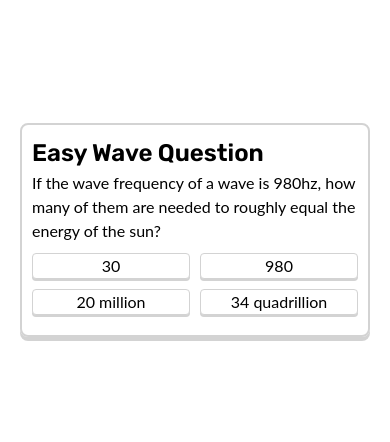
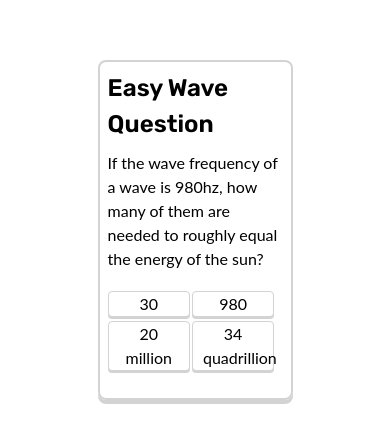
Before and after one commit to rhaskia/scholphysics, a React (Vite) app: page / in a window 390 px wide. Shown: the part 192-634 px from the top of the page. Built offline with nearby package versions, Linux system fonts and the light colour scheme.

Commit message:
completed styling for quiz card

```diff
--- a/src/CSS/quiz.css
+++ b/src/CSS/quiz.css
@@ -3,41 +3,35 @@
   height: 100vh;
 }
 
-.quiz-component {
-  width: 500px;
+.quiz-card {
+  width: 40vw;
 
-  margin: 20px;
-  padding: 10px;
+  padding: calc(1vw + 0.5vh);
 
   box-shadow: 0px 4px 0px 0px lightgray;
   border: 2px solid lightgray;
   border-radius: 8px;
+
+  gap: 1vh;
 }
 
 .quiz-buttons {
   width: 100%;
 
-  margin: 10px 0;
+  margin-top: 1.2vh;
+  margin-bottom: 1.2vh;
 
   display: flex;
   flex-wrap: wrap;
 
-  gap: 10px;
+  gap: 0.5vw;
 
   --color: lightgrey;
 }
 
-.correct {
-  background: #e8ffe8;
-  --color: #28b528;
-}
+.quiz-buttons button {
+  width: calc(50% - 5px);
 
-.incorrect {
-  background: #ffe8e8;
-  --color: #b5382b;
-}
-
-button {
   padding: 0 10px;
 
   box-shadow: 0px 2px 0px 0px var(--color);
@@ -47,13 +41,19 @@ button {
   background: white;
 }
 
-.quiz-buttons button {
-  width: calc(50% - 5px);
+.quiz-buttons button:active {
+  box-shadow: 0 0 0 0 lightgray;
+  transform: translateY(2px);
 }
 
-button:active {
-  box-shadow: 0 0 0 0 lightgray;
-  transform: translateY(2px);
+.correct {
+  background: #e8ffe8 !important;
+  --color: #28b528;
+}
+
+.incorrect {
+  background: #ffe8e8 !important;
+  --color: #b5382b;
 }
 
 details p {
@@ -62,3 +62,14 @@ details p {
 
   border-left: 3px solid lightgrey;
 }
+
+@media screen and (max-width: 540px) {
+  .quiz-card {
+    width: 50vw;
+  }
+
+  /* Makes the second the second row of buttons have a margin*/
+  .quiz-buttons button:not(:first-child and :nth-child(2)) {
+    margin-top: 0.5vw;
+  }
+}
--- a/src/Components/Quiz.jsx
+++ b/src/Components/Quiz.jsx
@@ -33,7 +33,7 @@ export const Quiz = (props) =>  {
 
     return (
         <div className="questions-container flex-c-c">
-            <div className="quiz-component">
+            <div className="quiz-card flex-dir-column">
                 <h2 className="rubik-semibold"> {question.title} </h2>
 
                 <p className="lato"> {question.question} </p>
```
